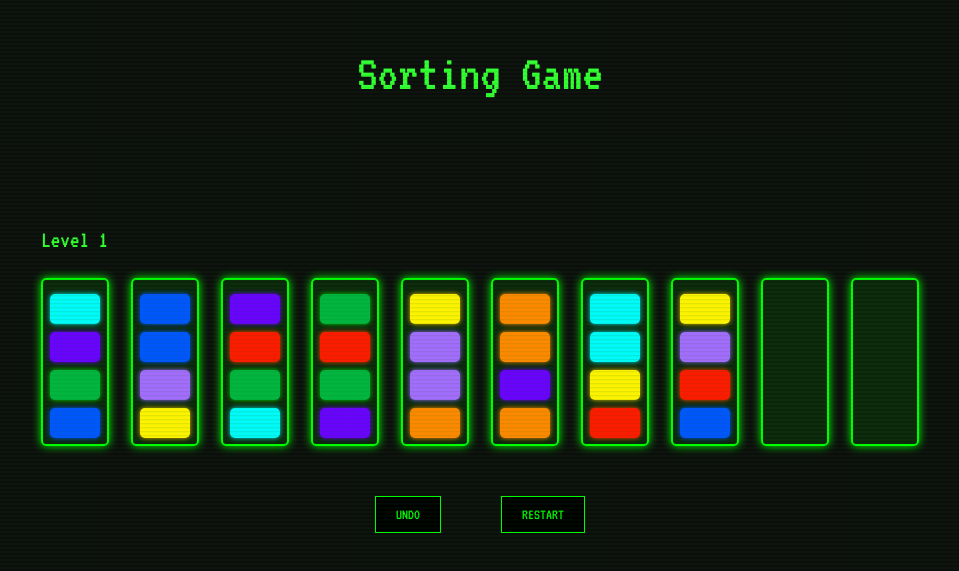
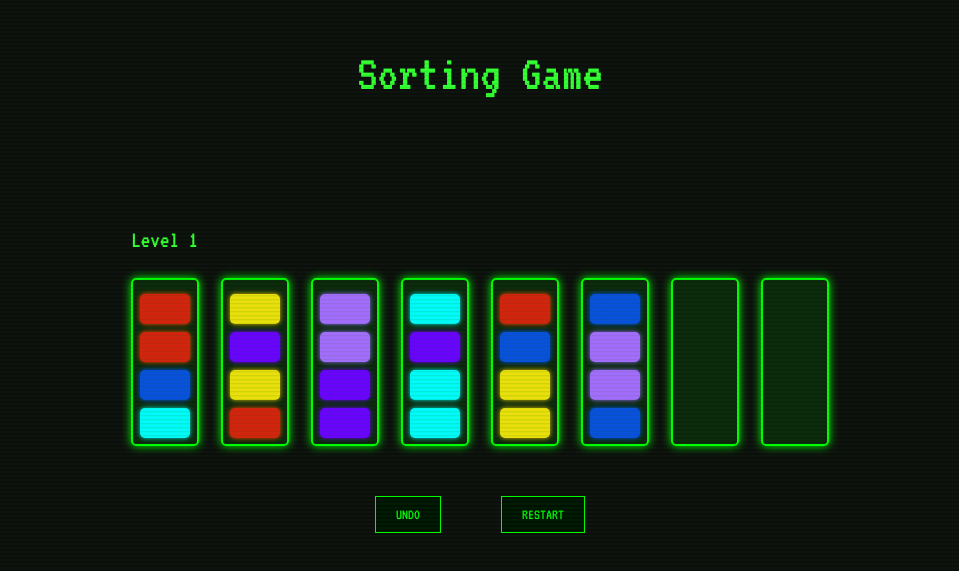
Before and after one commit to ianhallWDJUN22/sorting-game, a React (Vite) app: page / in a window 1280 px wide. Shown: the part 113-684 px from the top of the page, without its empty margins (160-1119 px from the left). Built offline with nearby package versions, Linux system fonts and the light colour scheme.

Commit message:
level based difficulty modifier added for progressively challenging puzzles

```diff
--- a/src/components/GameBoard.jsx
+++ b/src/components/GameBoard.jsx
@@ -3,6 +3,7 @@ import { generateSolvablePuzzle } from "../utils/gameLogic";
 import "../styles/GameBoard.css";
 
 const GameBoard = () => {
+  // State variables to manage game state
   const [tubes, setTubes] = useState([]);
   const [initialTubes, setInitialTubes] = useState([]);
   const [selectedTube, setSelectedTube] = useState(null);
@@ -12,12 +13,14 @@ const GameBoard = () => {
   const [recentlyMoved, setRecentlyMoved] = useState([]);
   const [level, setLevel] = useState(1);
 
+  // Effect to initialize the first puzzle on component mount
   useEffect(() => {
     startNewPuzzle();
-  }, []);
+  }, [level]);
 
+  // Function to generate a new puzzle and reset game state
   const startNewPuzzle = () => {
-    const { tubes: initialTubesState } = generateSolvablePuzzle();
+    const { tubes: initialTubesState } = generateSolvablePuzzle(level);
     setTubes(initialTubesState);
     setInitialTubes(initialTubesState.map(tube => [...tube]));
     setMoveHistory([]);
@@ -27,13 +30,14 @@ const GameBoard = () => {
     setIsSolved(false);
   };
 
+  // Function to progress to the next level and generate a new puzzle
   const handleNextLevel = () => {
     setLevel(prevLevel => prevLevel + 1);
-    startNewPuzzle();
   };
 
+  // Handles user interaction when clicking on a tube
   const handleTubeClick = (index) => {
-    if (isSolved) return;
+    if (isSolved) return; // Prevents interaction if puzzle is solved
 
     if (selectedTube === null) {
       if (tubes[index].length > 0) {
@@ -45,6 +49,7 @@ const GameBoard = () => {
         const newTubes = tubes.map(tube => [...tube]);
         let movingPieces = [newTubes[selectedTube].pop()];
 
+        // Automatically move matching pieces in a stack
         while (
           newTubes[selectedTube].length > 0 &&
           newTubes[selectedTube][newTubes[selectedTube].length - 1] === movingPieces[0] &&
@@ -53,16 +58,14 @@ const GameBoard = () => {
           movingPieces.push(newTubes[selectedTube].pop());
         }
 
+        // Validates and executes the move
         if (
-          newTubes[index].length < 4 &&
-          (newTubes[index].length === 0 || newTubes[index][newTubes[index].length - 1] === movingPieces[0])
-        ) if (
           newTubes[index].length < 4 &&
           (newTubes[index].length === 0 || newTubes[index][newTubes[index].length - 1] === movingPieces[0])
         ) {
           newTubes[index].push(...movingPieces);
 
-            // 🔹 Ensure recentlyMoved is updated properly
+          // Update recently moved pieces for animation
           const movePositions = movingPieces.map((_, i) => ({
             tube: index,
             position: newTubes[index].length - 1 - i
@@ -83,6 +86,7 @@ const GameBoard = () => {
     }
   };
 
+  // Highlights a stack of matching pieces when a tube is selected
   const highlightStack = (tubeIndex) => {
     let stackToHighlight = [];
     let tube = tubes[tubeIndex];
@@ -102,6 +106,7 @@ const GameBoard = () => {
     setHighlightedPieces(stackToHighlight);
   };
 
+  // Handles undoing the last move
   const handleUndo = () => {
     if (moveHistory.length === 0 || isSolved) return;
     const lastMove = moveHistory[moveHistory.length - 1];
@@ -112,6 +117,7 @@ const GameBoard = () => {
     setMoveHistory(moveHistory.slice(0, -1));
   };
 
+  // Resets the current puzzle to its initial state
   const handleReset = () => {
     setTubes(initialTubes.map(tube => [...tube]));
     setMoveHistory([]);
@@ -121,6 +127,7 @@ const GameBoard = () => {
     setIsSolved(false);
   };
 
+  // Checks if the puzzle has been successfully solved
   const checkWinCondition = (currentTubes) => {
     const allSorted = currentTubes.every(
       tube => tube.length === 0 || (tube.length === 4 && new Set(tube).size === 1)
--- a/src/styles/GameBoard.css
+++ b/src/styles/GameBoard.css
@@ -41,16 +41,16 @@ body {
 }
 
 /* Colors for Pieces */
-.piece.Color1 { background-color: #ff1900; box-shadow: 0 0 5px #ff4500; } /* Bright Orange-Red */
-.piece.Color2 { background-color: #0055ff; box-shadow: 0 0 5px #0055ff; } /* Vivid Blue */
+.piece.Color1 { background-color: #d4220e; box-shadow: 0 0 5px #ff4500; } /* Bright Orange-Red */
+.piece.Color2 { background-color: #094fdd; box-shadow: 0 0 5px #0055ff; } /* Vivid Blue */
 .piece.Color3 { background-color: rgb(164, 107, 255); box-shadow: 0 0 5px rgb(144, 107, 255); } /* Teal Green */
-.piece.Color4 { background-color: #fff200; box-shadow: 0 0 5px #e6b800; } /* Mustard Yellow */
+.piece.Color4 { background-color: #eadf0b; box-shadow: 0 0 5px #e6b800; } /* Mustard Yellow */
 .piece.Color5 { background-color: #6a00ff; box-shadow: 0 0 5px #6a00ff; } /* Deep Violet */
 .piece.Color6 { background-color: #01f9f9; box-shadow: 0 0 5px #00e6e6; } /* Neon Cyan */
 .piece.Color7 { background-color: #ff8800; box-shadow: 0 0 5px #ff8800; } /* Bright Amber */
-.piece.Color8 { background-color: rgb(2, 180, 64); box-shadow: 0 0 5px rgb(1, 205, 1); } /* Hot Pink */
+.piece.Color8 { background-color: rgb(2, 180, 112); box-shadow: 0 0 5px rgb(1, 205, 1); } /* Hot Pink */
 .piece.Color9 { background-color: #7cff4d; box-shadow: 0 0 5px #29ff00; } /* Digital Green */
-.piece.Color10 { background-color: #ff3cef; box-shadow: 0 0 5px #ff0055; } /* Crimson Red */
+.piece.Color10 { background-color: #da3bcd; box-shadow: 0 0 5px #ff0055; } /* Crimson Red */
 
 /* Pieces as Data Packets */
 .piece {
@@ -107,7 +107,7 @@ body {
 
 /* Hacker-Style Buttons */
 button {
-    background: black;
+    background: rgb(0, 19, 3);
     color: #00ff00;
     border: 1px solid #00ff00;
     padding: 10px 20px;
--- a/src/utils/gameLogic.js
+++ b/src/utils/gameLogic.js
@@ -1,9 +1,17 @@
 // src/utils/gameLogic.js
 
+// Function to determine the number of colors based on the current level
+const getNumColorsForLevel = (level) => {
+    if (level <= 5) return 6;
+    if (level <= 10) return 7;
+    if (level <= 15) return 8;
+    if (level <= 20) return 9;
+    return 10;
+};
+
 // Function to generate a solvable game piece sorting puzzle
-export function generateSolvablePuzzle(piecesPerTube = 4, emptyTubes = 2) {
-    // Step 1: Randomly determine the number of colors (between 6 and 10)
-    const numColors = Math.floor(Math.random() * 5) + 6; // Randomly choose between 6 and 10
+export function generateSolvablePuzzle(level, piecesPerTube = 4, emptyTubes = 2) {
+    const numColors = getNumColorsForLevel(level); // Determine number of colors based on level
     let tubes = [];
     let allColors = [];
     let totalTubes = numColors + emptyTubes;
```
Lines whose indentation alone changed are shown as unchanged.
